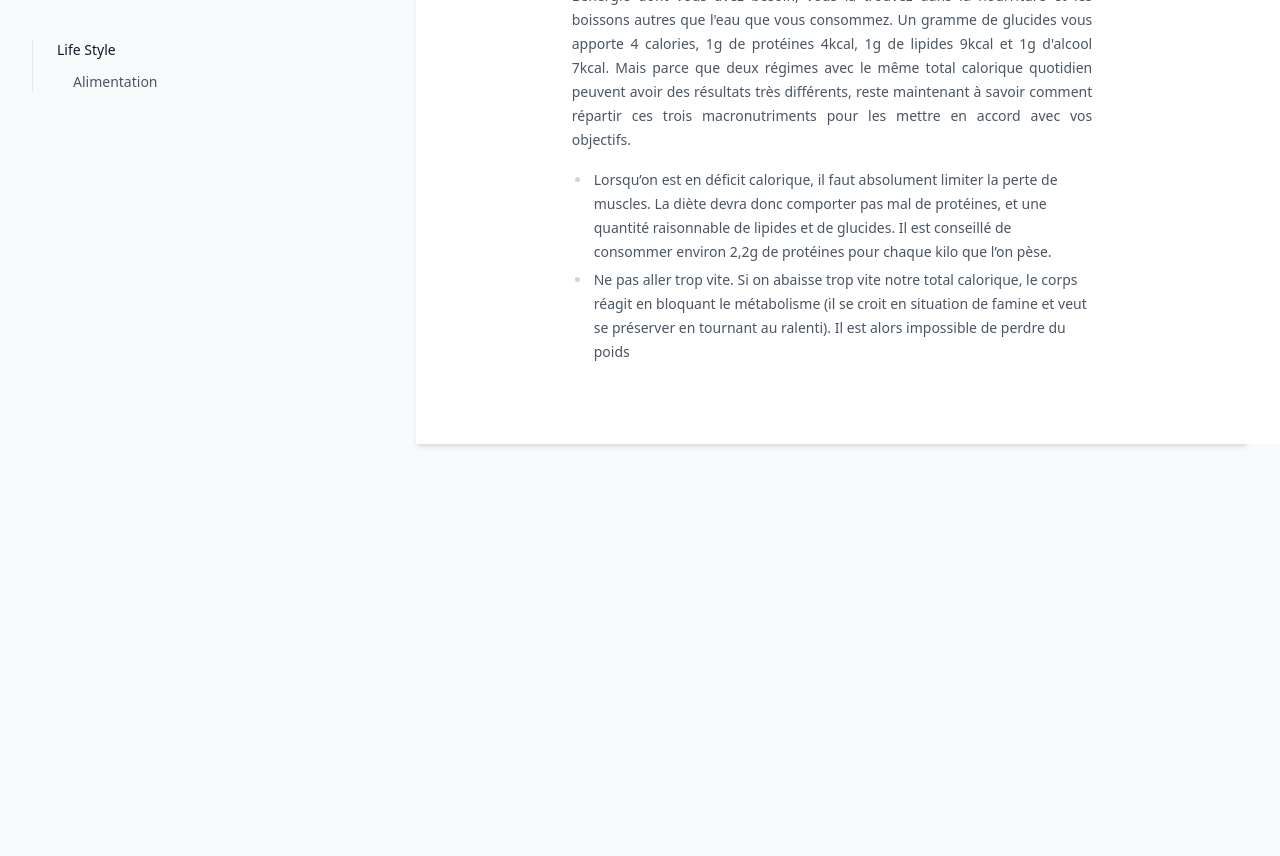
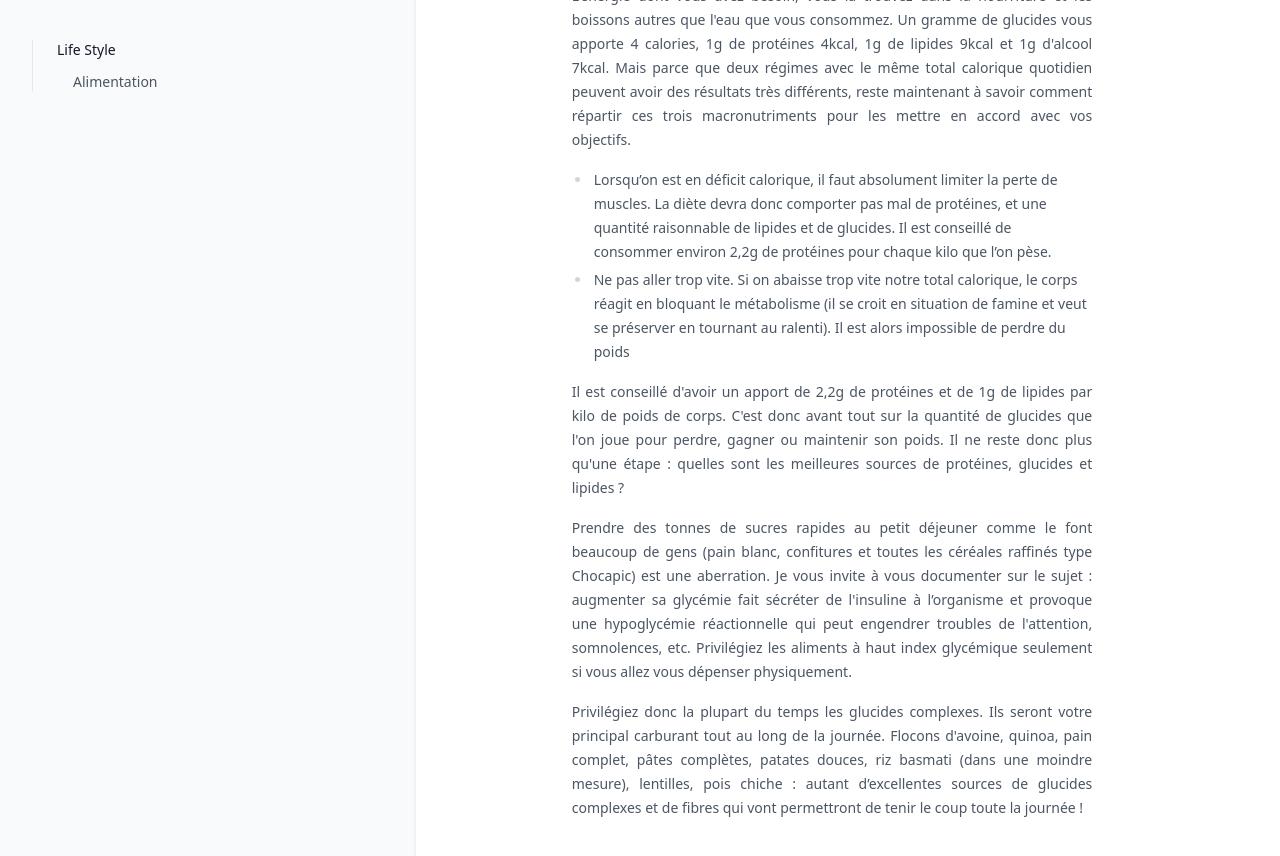
Before and after one commit to greglejeune/ebook, a Jekyll site: the page built from _life/2021-11-01-gto.md, in a window 1280 px wide and 900 px high, scrolled down 620 px. Shown: the top 856 px of the window. Built offline with Jekyll 4.4.1, drawn with Linux system fonts in a browser that asks for light colours.

Commit message:
Update 2021-11-01-gto.md

```diff
--- a/_life/2021-11-01-gto.md
+++ b/_life/2021-11-01-gto.md
@@ -32,3 +32,15 @@ title: Alimentation
     Ne pas aller trop vite. Si on abaisse trop vite notre total calorique, le corps réagit en bloquant le métabolisme (il se croit en situation de famine et veut se préserver en tournant au ralenti). Il est alors impossible de perdre du poids
   </li>
 </ul>
+
+<p style="text-align: justify;">
+  Il est conseillé d'avoir un apport de 2,2g de protéines et de 1g de lipides par kilo de poids de corps. C'est donc avant tout sur la quantité de glucides que l'on joue pour perdre, gagner ou maintenir son poids. Il ne reste donc plus qu'une étape : quelles sont les meilleures sources de protéines, glucides et lipides ?
+</p>
+
+<p style="text-align: justify;">
+  Prendre des tonnes de sucres rapides au petit déjeuner comme le font beaucoup de gens (pain blanc, confitures et toutes les céréales raffinés type Chocapic) est une aberration. Je vous invite à vous documenter sur le sujet : augmenter sa glycémie fait sécréter de l'insuline à l’organisme et provoque une hypoglycémie réactionnelle qui peut engendrer troubles de l'attention, somnolences, etc. Privilégiez les aliments à haut index glycémique seulement si vous allez vous dépenser physiquement.
+</p>
+
+<p style="text-align: justify;">
+  Privilégiez donc la plupart du temps les glucides complexes. Ils seront votre principal carburant tout au long de la journée. Flocons d'avoine, quinoa, pain complet, pâtes complètes, patates douces, riz basmati (dans une moindre mesure), lentilles, pois chiche : autant d’excellentes sources de glucides complexes et de fibres qui vont permettront de tenir le coup toute la journée !
+</p>
```
